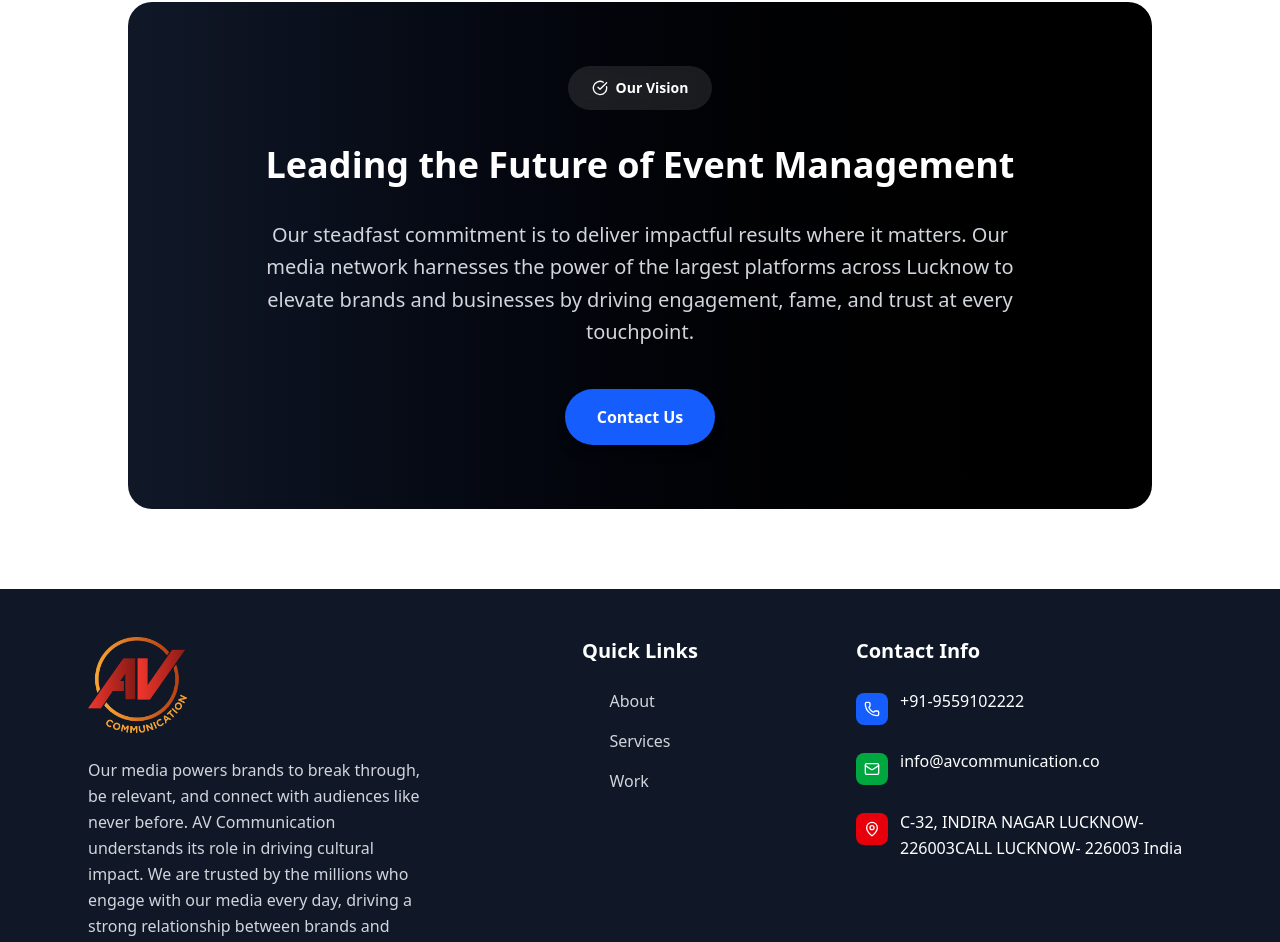
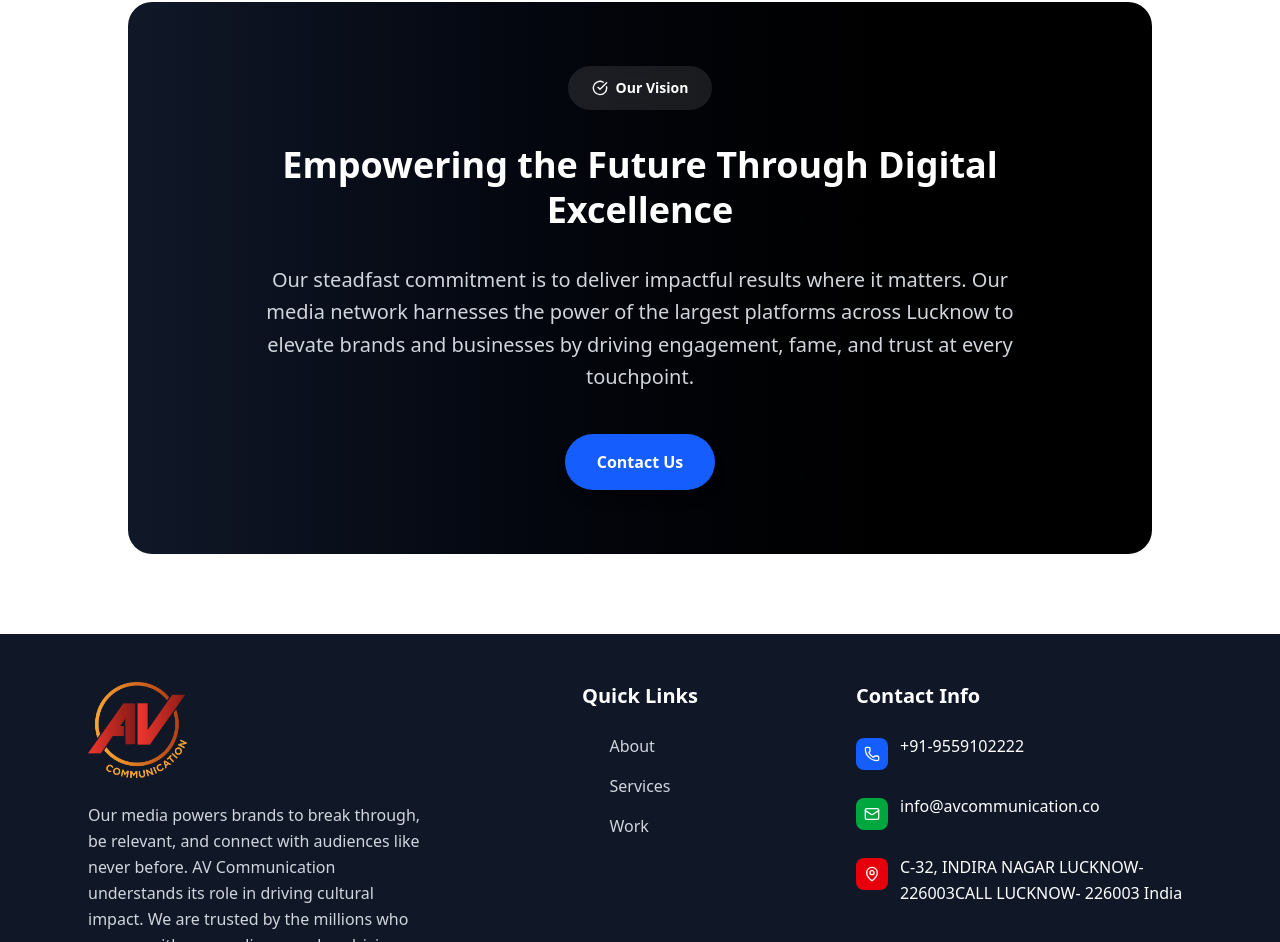
Before and after one commit to Sadan009/avcommunication, a React (Vite) app: page /about in a window 1280 px wide. Shown: the part 1810-2752 px from the top of the page. Built offline with nearby package versions, Linux system fonts and the light colour scheme.

Commit message:
About - our vision heading update

```diff
--- a/src/pages/About.jsx
+++ b/src/pages/About.jsx
@@ -149,7 +149,7 @@ const About = () => {
                 </div>
 
                 <h2 className="text-3xl md:text-4xl font-bold text-white mb-8 leading-tight">
-                  Leading the Future of Event Management
+                  Empowering the Future Through Digital Excellence
                 </h2>
 
                 <p className="text-gray-300 text-lg md:text-xl leading-relaxed mb-10 font-light">
```
